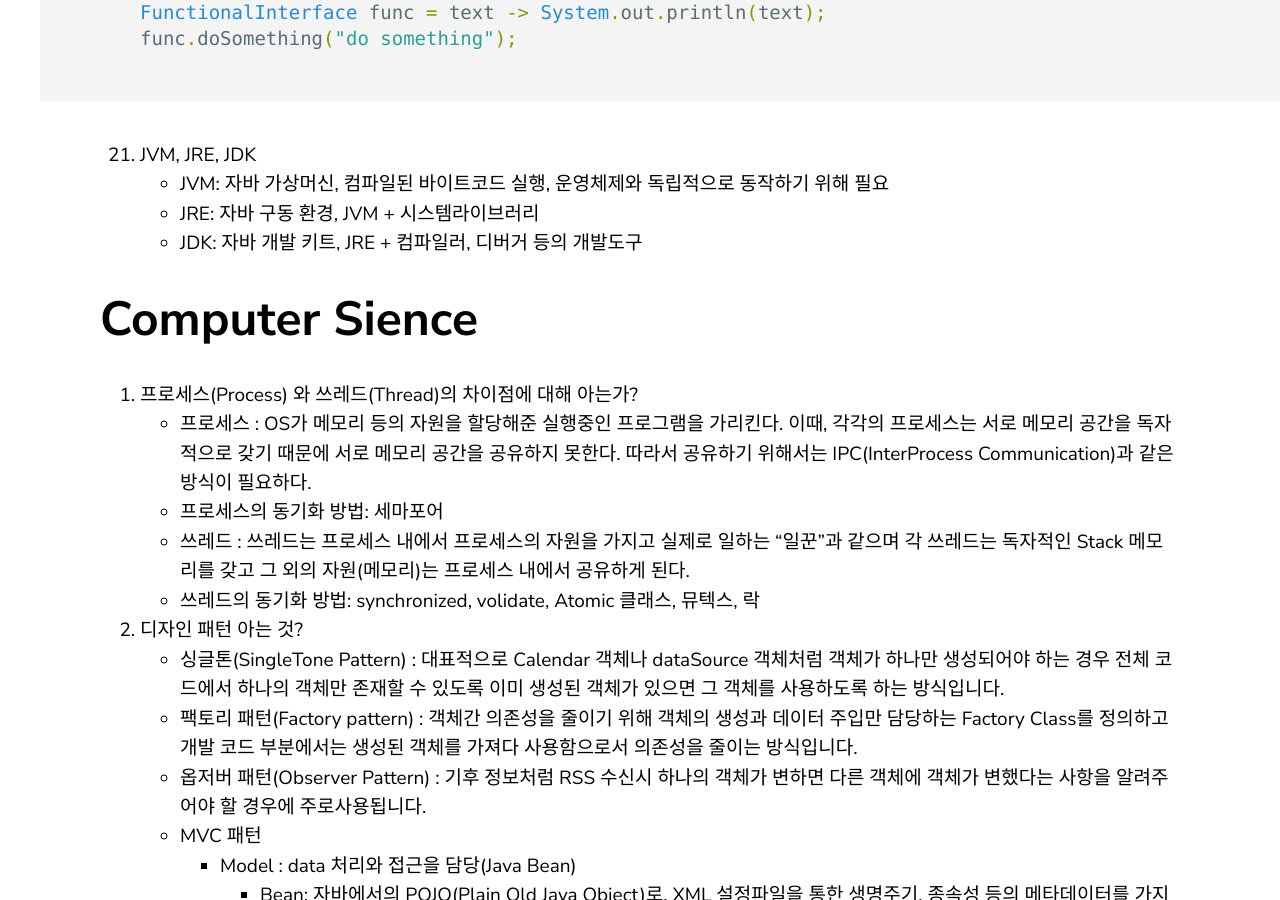
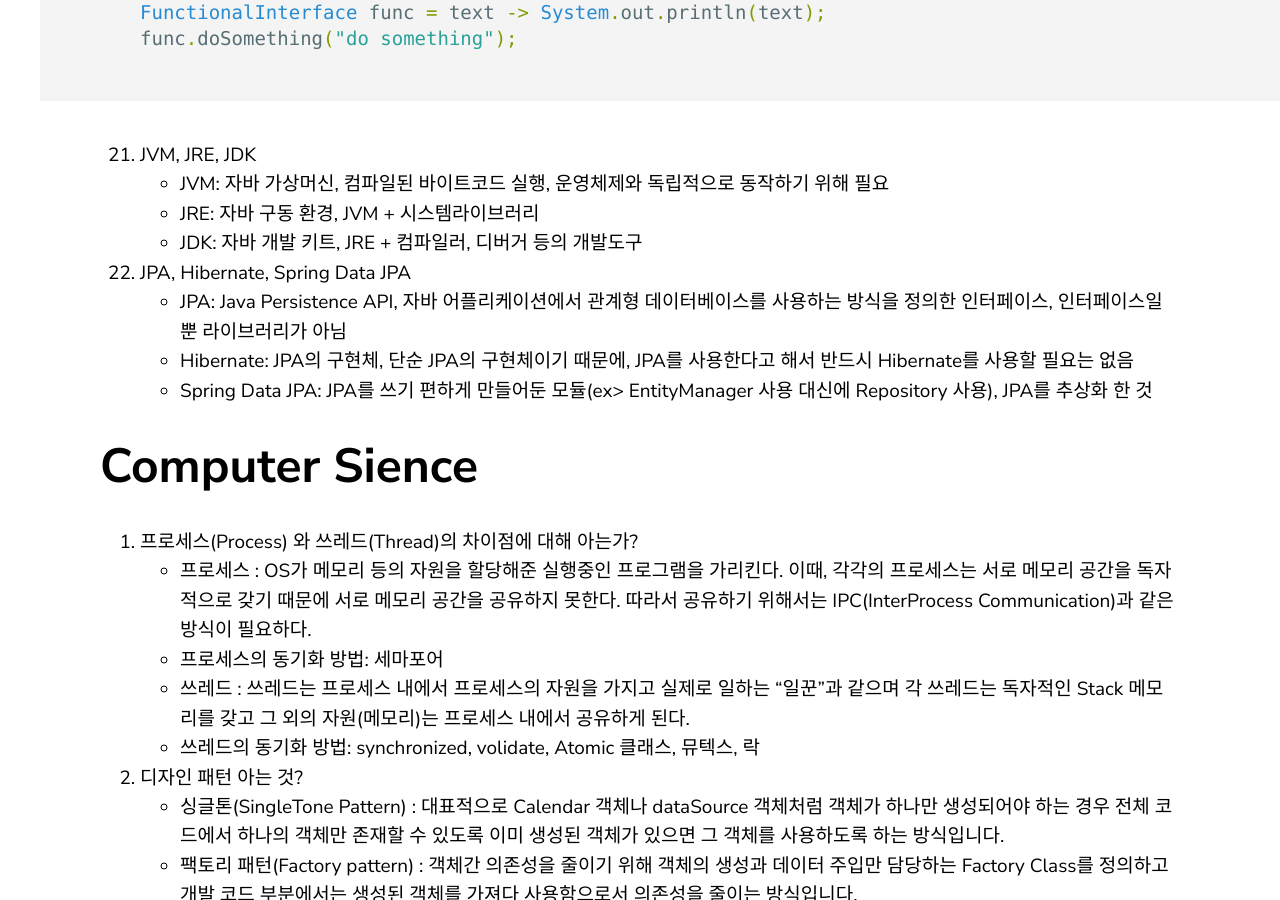
Before and after one commit to yoowonyoung/yoowonyoung.github.io, a Jekyll site: the page built from _posts/2020-08-11-Interview-03.md, in a window 1280 px wide and 900 px high, scrolled down 5392 px. Built offline with Jekyll 4.4.1, drawn with Linux system fonts in a browser that asks for light colours; comment, search, counter and statistics services are not loaded.

Commit message:
update interview :

```diff
--- a/_posts/2020-08-11-Interview-03.md
+++ b/_posts/2020-08-11-Interview-03.md
@@ -168,6 +168,12 @@ categories: Interview
     - JVM: 자바 가상머신, 컴파일된 바이트코드 실행, 운영체제와 독립적으로 동작하기 위해 필요
     - JRE: 자바 구동 환경, JVM + 시스템라이브러리
     - JDK: 자바 개발 키트, JRE + 컴파일러, 디버거 등의 개발도구
+
+22. JPA, Hibernate, Spring Data JPA
+    - JPA: Java Persistence API, 자바 어플리케이션에서 관계형 데이터베이스를 사용하는 방식을 정의한 인터페이스, 인터페이스일뿐 라이브러리가 아님
+    - Hibernate: JPA의 구현체, 단순 JPA의 구현체이기 때문에, JPA를 사용한다고 해서 반드시 Hibernate를 사용할 필요는 없음
+    - Spring Data JPA: JPA를 쓰기 편하게 만들어둔 모듈(ex> EntityManager 사용 대신에 Repository 사용), JPA를 추상화 한 것
+
 
 
 # Computer Sience
```
